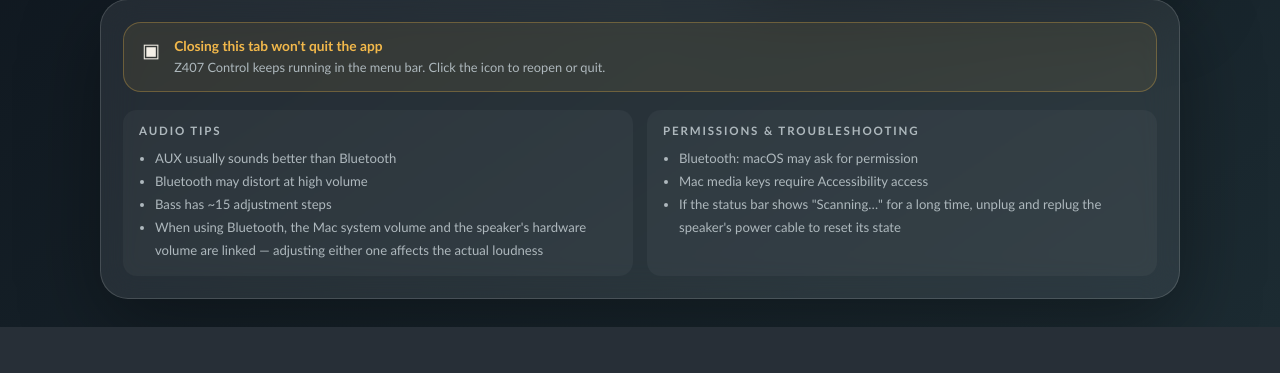
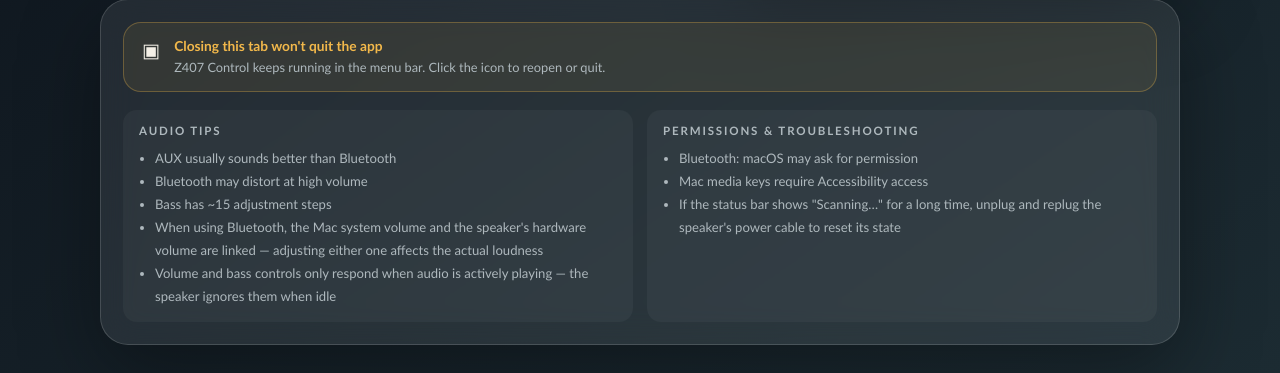
Before and after one commit to LCY000/Logitech-Z407-Remote-Control-Web-App---MacOS, a Python web app: template templates/index.html in a window 1280 px wide. Shown: the part 1267-1640 px from the top of the page. Before the commit the page ends 1594 px from the top, so only its background shows below. Run offline with Jinja, Linux system fonts and the light colour scheme; the template is opened without the code that fills it, so the values that code supplies are empty.

Commit message:
docs: note that volume/bass controls require active audio playback
Co-Authored-By: Claude Sonnet 4.6 <noreply@anthropic.com>

```diff
--- a/templates/index.html
+++ b/templates/index.html
@@ -481,6 +481,7 @@
                             <li>Bluetooth may distort at high volume</li>
                             <li>Bass has ~15 adjustment steps</li>
                             <li>When using Bluetooth, the Mac system volume and the speaker's hardware volume are linked — adjusting either one affects the actual loudness</li>
+                            <li>Volume and bass controls only respond when audio is actively playing — the speaker ignores them when idle</li>
                         </ul>
                     </div>
                     <div class="notes-card" id="troubleshootingCard">
```
